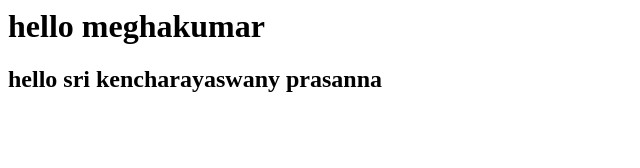
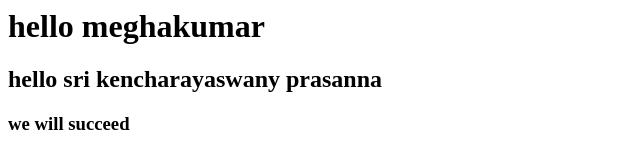
Before and after one commit to Destrokm1/hard-work, a plain HTML site: page website/index.html in a window 1280 px wide. Shown: the whole page, without its empty margins (0-640 px from the left). Drawn offline with Linux system fonts and the light colour scheme.

Commit message:
adding h3

```diff
--- a/website/index.html
+++ b/website/index.html
@@ -3,5 +3,6 @@
 <body>
 <h1>hello meghakumar</h1>
 <h2>hello sri kencharayaswany prasanna</h2>
+<h3>we will succeed</h2>
 </body>
 </html>
```
